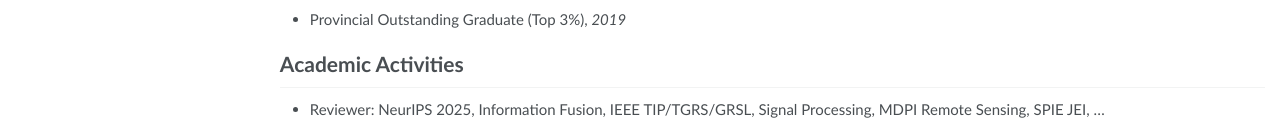
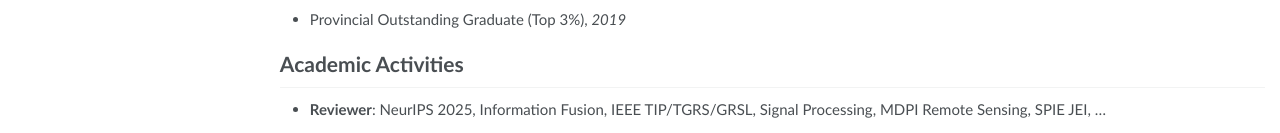
Before and after one commit to zhongchengwu/zhongchengwu.github.io, a Jekyll site: the page built from _pages/about.md, in a window 1280 px wide and 900 px high, scrolled down 1023 px. Shown: the part 764-897 px from the top of the window. Built offline with Jekyll 4.4.1, drawn with Linux system fonts in a browser that asks for light colours; part of the change alters nothing that is shown.

```diff
--- a/_pages/about.md
+++ b/_pages/about.md
@@ -88,4 +88,4 @@ E-mail: <wuzhch97@163.com>; <zhongcheng.wu@hfut.edu.cn> &emsp; [Google Scholar](
 
 # Academic Activities
 
-- Reviewer: NeurIPS 2025, Information Fusion, IEEE TIP/TGRS/GRSL, Signal Processing, MDPI Remote Sensing, SPIE JEI, ...
+- <b>Reviewer</b>: NeurIPS 2025, Information Fusion, IEEE TIP/TGRS/GRSL, Signal Processing, MDPI Remote Sensing, SPIE JEI, ...
```
